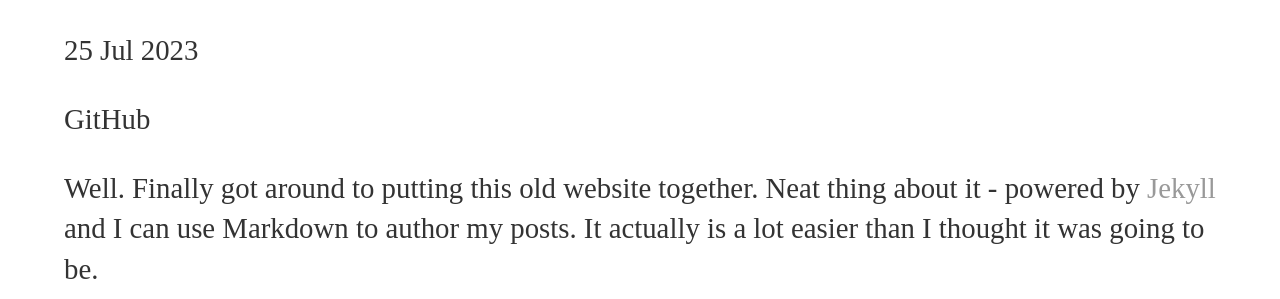
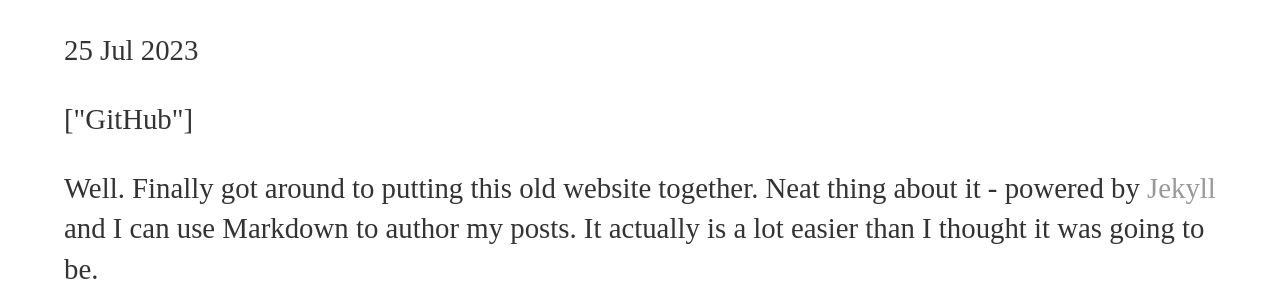
Before and after one commit to hoAngnaMPHan/hoangnamphan.github.io, a Jekyll site: the page built from _posts/2023-07-25-Hello world.md, in a window 1280 px wide. Shown: the part 152-451 px from the top of the page. Built offline with Jekyll 4.4.1, drawn with Linux system fonts in a browser that asks for light colours.

Commit message:
Update post.html

```diff
--- a/_layouts/post.html
+++ b/_layouts/post.html
@@ -4,7 +4,7 @@ layout: default
 <h1>{{ page.title }}</h1>
 <p class="meta">{{ page.date | date_to_string }}</p>
 
-<p class="meta">{{ page.tags | tags_to_array }}</p>
+<p class="meta">{{ page.tags | xml_escape }}</p>
 
 <div class="post">
   {{ content }}
```
